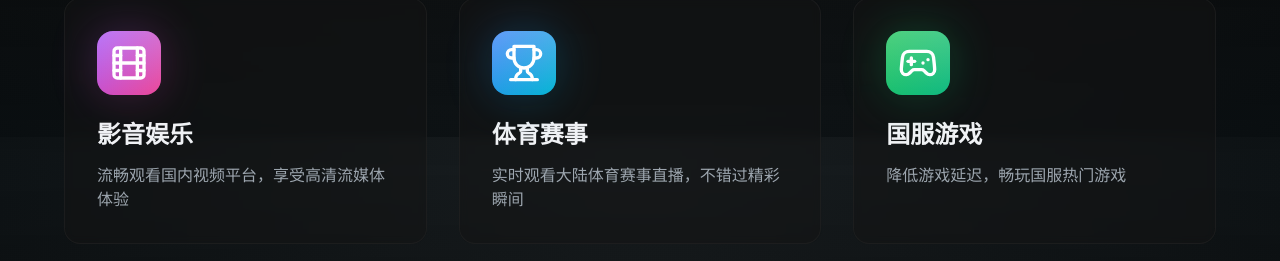
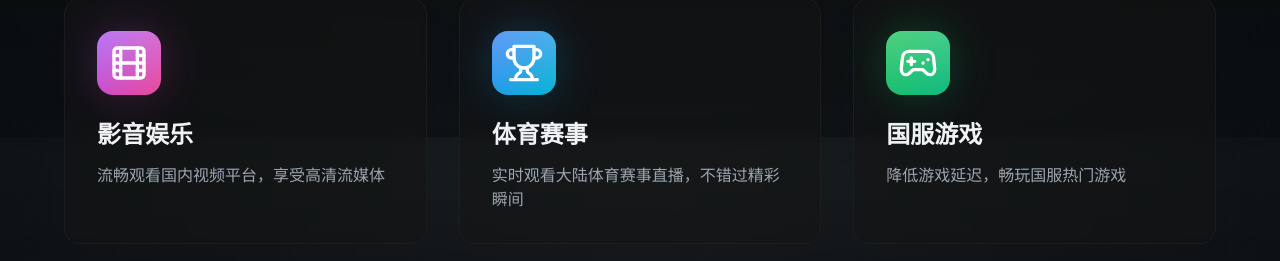
Before and after one commit to Alexneilcaiqiqi/vivid-palette-ai, a React (Vite) app: page / in a window 1280 px wide. Shown: the part 3063-3324 px from the top of the page. Built offline with nearby package versions, Linux system fonts and the light colour scheme.

Commit message:
Remove "体验" text

```diff
--- a/src/components/Scenarios.tsx
+++ b/src/components/Scenarios.tsx
@@ -5,7 +5,7 @@ const Scenarios = () => {
     {
       icon: Film,
       title: "影音娱乐",
-      description: "流畅观看国内视频平台，享受高清流媒体体验",
+      description: "流畅观看国内视频平台，享受高清流媒体",
       gradient: "from-purple-500 to-pink-500"
     },
     {
```
